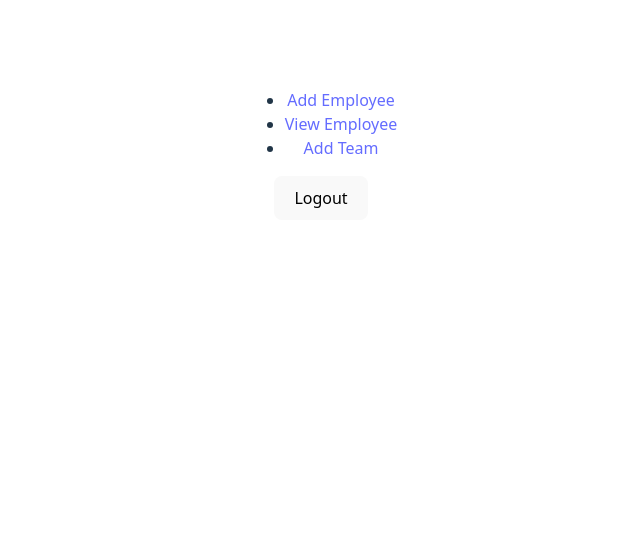
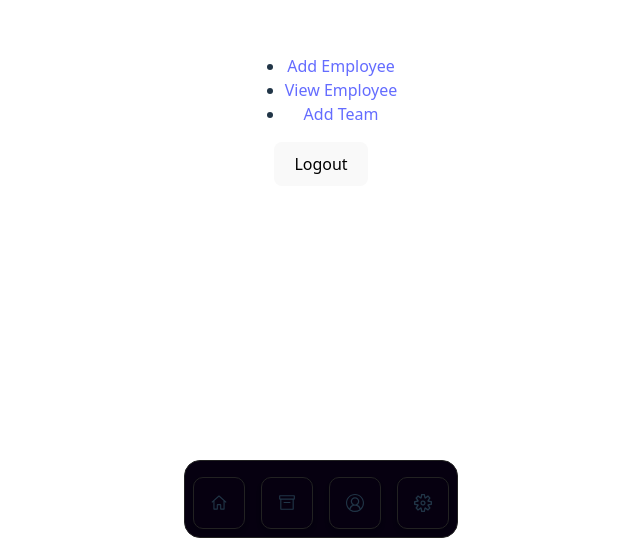
Before and after one commit to saleh-sk/frontend-dsi, a React (Vite) app: page /test in a window 1280 px wide. Shown: the part 254-800 px from the top of the page, without its empty margins (319-959 px from the left). Built offline with nearby package versions, Linux system fonts and the light colour scheme.

Commit message:
dock imports

```diff
--- a/src/Pages/Test.jsx
+++ b/src/Pages/Test.jsx
@@ -4,19 +4,20 @@ import { NavLink, Routes, Route } from 'react-router-dom';
 import AddEmployee from "../Pages/EmployeesDirectory/AddEmployee";
 import ViewEmployee from "../Pages/EmployeesDirectory/ViewEmployees";
 import AddTeam from "../Pages/TeamDirectory/AddTeam";
-import { VscAccount } from "react-icons/vsc";
+import Dock from '../Components/Dock';
+import { VscHome, VscArchive, VscAccount, VscSettingsGear } from "react-icons/vsc";
 
 const Test = () => {
 
 
   // const authUserString = sessionStorage.getItem("authUser");
   // const authUser = JSON.parse(authUserString);
-//   const items = [
-//   { icon: <VscHome size={18} />, label: 'Home', onClick: () => alert('Home!') },
-//   { icon: <VscAccount size={18} />, label: 'Archive', onClick: () => alert('Archive!') },
-//   { icon: <VscAccount size={18} />, label: 'Profile', onClick: () => alert('Profile!') },
-//   { icon: <VscSettingsGear size={18} />, label: 'Settings', onClick: () => alert('Settings!') },
-// ];
+  const items = [
+  { icon: <VscHome size={18} />, label: 'Home', onClick: () => alert('Home!') },
+  { icon: <VscArchive size={18} />, label: 'Archive', onClick: () => alert('Archive!') },
+  { icon: <VscAccount size={18} />, label: 'Profile', onClick: () => alert('Profile!') },
+  { icon: <VscSettingsGear size={18} />, label: 'Settings', onClick: () => alert('Settings!') },
+];
 
   return (
   <>
@@ -49,12 +50,12 @@ const Test = () => {
   </div>
 
 
-  {/* <Dock
+  <Dock
     items={items}
     panelHeight={68}
     baseItemSize={50}
     magnification={70}
-  /> */}
+  />
   </>
 )};
 export default Test;
```
